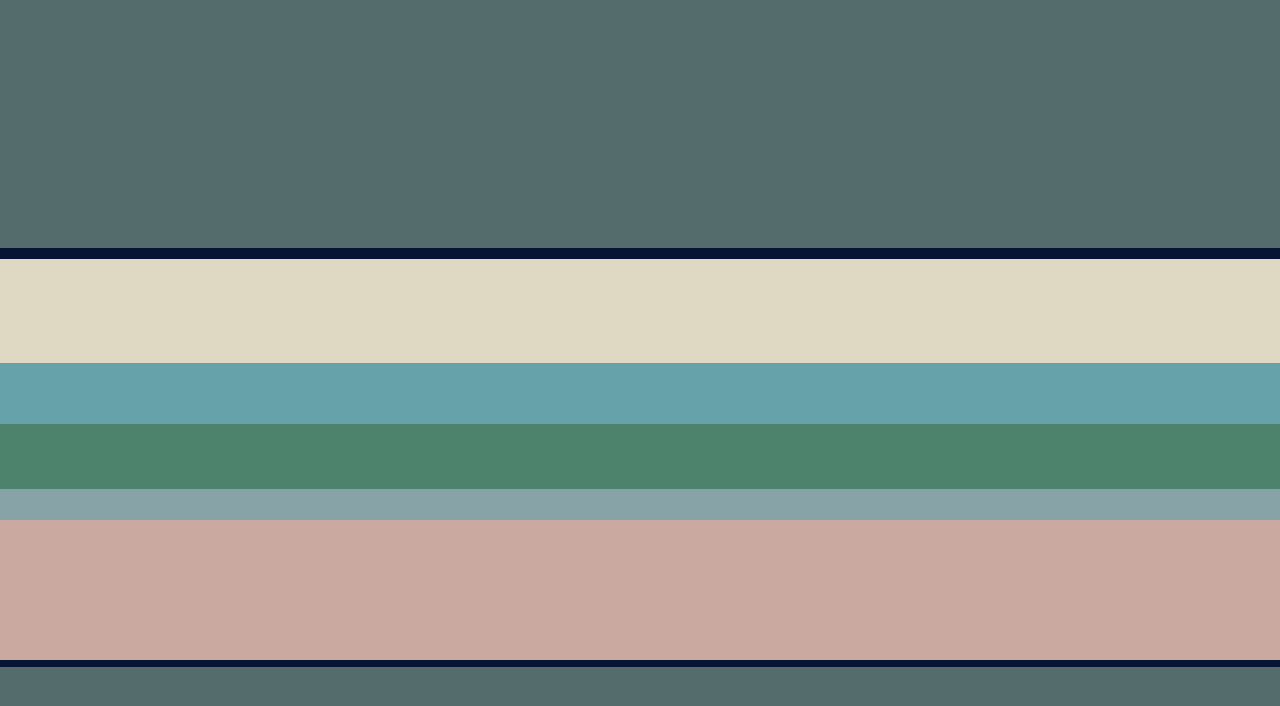
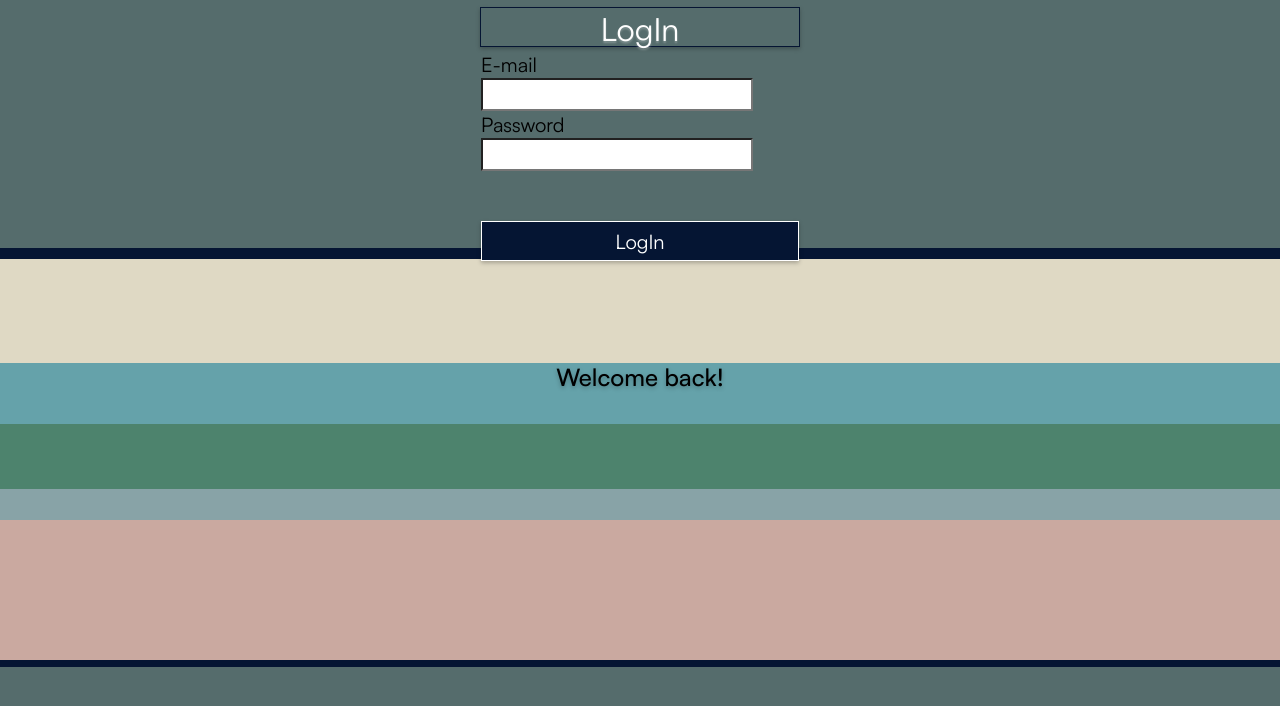
Before and after one commit to coding-bootcamps-eu/final-project-2024-01-herding-cats, a Vue app: page /LogIn in a window 1280 px wide. Before the commit this address had no page. Shown: the top 706 px of the page. Built offline with nearby package versions, Linux system fonts and the light colour scheme.

Commit message:
feat: vorläufig

```diff
--- a/src/router/index.js
+++ b/src/router/index.js
@@ -7,6 +7,7 @@ import TripOverview from '@/views/TripOverview.vue'
 import StartPage from '@/views/StartPage.vue'
 import TransportView from '@/views/TransportView.vue'
 import ActivityView from '@/views/ActivityView.vue'
+import LogIn from '@/views/LogIn.vue'
 
 const router = createRouter({
   history: createWebHistory(import.meta.env.BASE_URL),
@@ -15,6 +16,11 @@ const router = createRouter({
       path: '/',
       name: 'home',
       component: StartPage
+    },
+    {
+      path: '/LogIn',
+      name: 'login',
+      component: LogIn
     },
     {
       path: '/notes',
--- /dev/null
+++ b/src/views/LogIn.vue
@@ -0,0 +1,28 @@
+<template>
+  <div class="container">
+    <h2>LogIn</h2>
+    <label> E-mail </label>
+    <input type="email" />
+
+    <label> Password </label>
+    <input type="password" />
+
+    <!-- <RouterLink :to={name: ./alltravels}> -->
+
+    <button>LogIn</button>
+
+    <!-- </RouterLink> -->
+
+    <h3>Welcome back!</h3>
+  </div>
+</template>
+
+<style scoped>
+button {
+  margin-top: 5rem;
+}
+
+h3 {
+  margin-top: 10rem;
+}
+</style>
```
